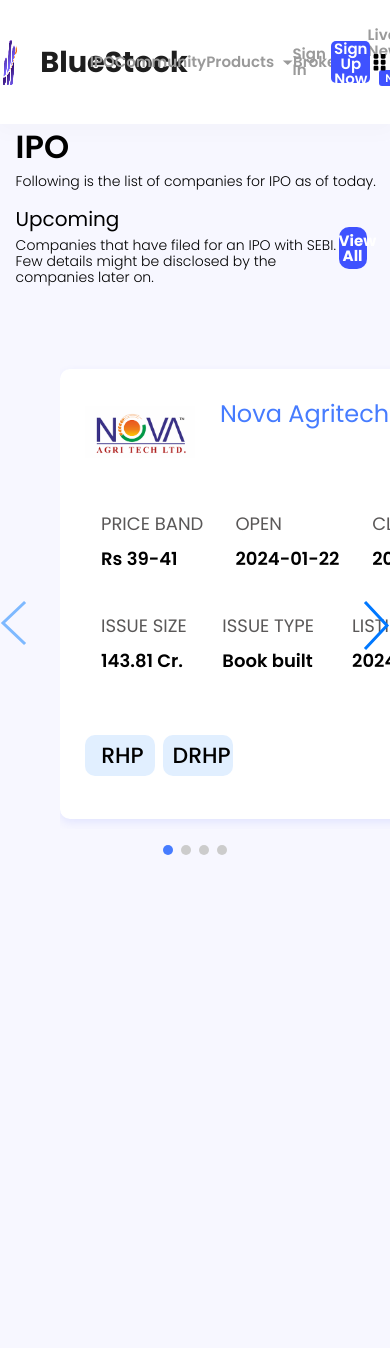
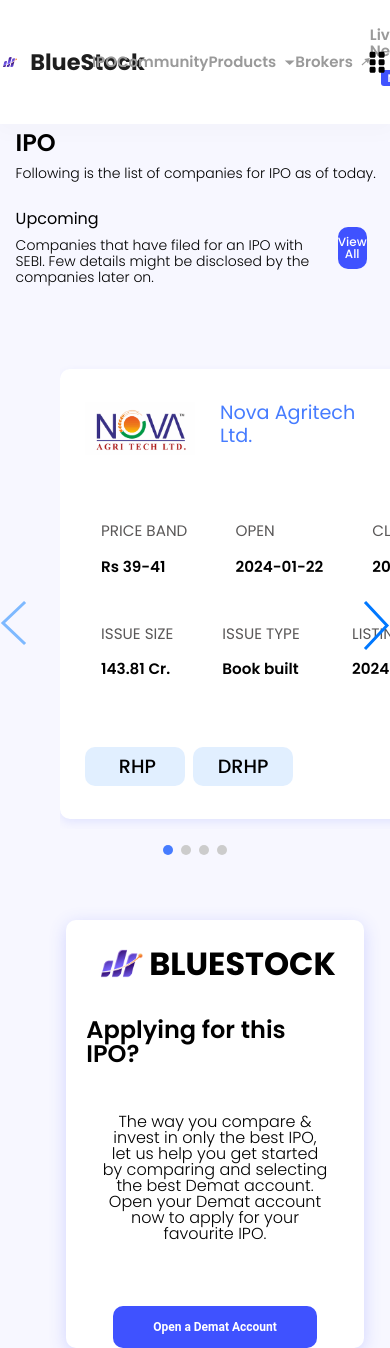
Before and after one commit to KunalGupta1511/IPO-Web-app, a React (Vite) app in the folder client/: page / in a window 390 px wide. Shown: the top 1348 px of the page. Before the commit the page ends 855 px from the top, so only its background shows below. Built offline with nearby package versions, Linux system fonts and the light colour scheme.

Commit message:
Added Demat and responsiveness

```diff
--- a/client/index.html
+++ b/client/index.html
@@ -3,7 +3,7 @@
 
 <head>
   <meta charset="UTF-8" />
-  <link rel="icon" type="image/svg+xml" href="/vite.svg" />
+  <link rel="icon" type="image/svg+xml" href="./src/assets/logo.png" />
   <meta name="viewport" content="width=device-width, initial-scale=1.0" />
   <title>IPO - Home</title>
   <script src="https://kit.fontawesome.com/a49421321d.js" crossorigin="anonymous"></script>
--- a/client/src/App.jsx
+++ b/client/src/App.jsx
@@ -2,6 +2,7 @@
 import Navbar from './components/Navbar'
 import Header from './components/Header'
 import UpcomingIpoCard from './components/Upcoming'
+import Demat from './components/Demat'
 
 function App() {
   return (
@@ -9,6 +10,7 @@
       <Navbar />
       <Header/>
       <UpcomingIpoCard />
+      <Demat />
     </>
   )
 }
--- /dev/null
+++ b/client/src/components/Demat.jsx
@@ -0,0 +1,16 @@
+import "../demat.css"
+
+export default function Demat() {
+    return <>
+        <section className="demat-account">
+            <div className="demat-logo-container">
+                <img src="./src/assets/dp.jpg" alt="Bluestock Logo" />
+                <span className="demat-title">BLUESTOCK</span>
+            </div>
+            <span>Applying for this IPO?</span>
+            <span className="demat-text">The way you compare & invest in only the best IPO, let us help you get started by comparing and selecting the best Demat account. Open your Demat account now to apply for your favourite IPO.
+            </span>
+            <button>Open a Demat Account</button>
+        </section>
+    </>
+}
--- a/client/src/components/Header.jsx
+++ b/client/src/components/Header.jsx
@@ -7,7 +7,7 @@
         <section id="upcomingIpo">
             <div className="upcomingIpo-text">
                 <div className="text-title">Upcoming</div>
-                <div className="text">
+                <div className="description">
                     Companies that have filed for an IPO with SEBI. Few details might be disclosed by the companies later on.
                 </div>
             </div>
--- a/client/src/components/IpoCard.jsx
+++ b/client/src/components/IpoCard.jsx
@@ -1,7 +1,7 @@
 import "../ipoCard.css"
 
 export default function IpoCard(props) {
-    const labels = Object.keys(props.ipoDetails).map((item)=>{
+    const labels = Object.keys(props.ipoDetails).map((item) => {
         return item.replace(/([A-Z])/g, " $1").toUpperCase();
     })
 
@@ -44,12 +44,12 @@
                         </tr>
                     </tbody>
                 </table>
+            </div>
             <div className="buttons">
                 <button id="Rhp">RHP</button>
                 <button id="Drhp">DRHP</button>
             </div>
         </div>
-            </div>
 
     </>
 }
--- a/client/src/components/Navbar.jsx
+++ b/client/src/components/Navbar.jsx
@@ -3,7 +3,7 @@
         <nav>
             <div className="logo-container">
                 <img src="./src/assets/logo.png" alt="BlueStock Logo" className="logo" />
-                <span className="title">BlueStock</span>
+                <div className="main-title">BlueStock</div>
             </div>
             <ul className="nav-list">
                 <li className="nav-links">IPO</li>
@@ -21,10 +21,10 @@
             <div className="signIn-signUp">
                 <a href="#">Sign In</a>
                 <button className="sign-up">Sign Up Now</button>
-                <svg width="26" height="26" viewBox="0 0 26 26" fill="none" xmlns="http://www.w3.org/2000/svg">
-                    <path d="M9.41992 2.39062H6.29492C5.43213 2.39062 4.73242 3.09033 4.73242 3.95312V7.07812C4.73242 7.94092 5.43213 8.64062 6.29492 8.64062H9.41992C10.2827 8.64062 10.9824 7.94092 10.9824 7.07812V3.95312C10.9824 3.09033 10.2827 2.39062 9.41992 2.39062ZM9.41992 10.2031H6.29492C5.43213 10.2031 4.73242 10.9028 4.73242 11.7656V14.8906C4.73242 15.7534 5.43213 16.4531 6.29492 16.4531H9.41992C10.2827 16.4531 10.9824 15.7534 10.9824 14.8906V11.7656C10.9824 10.9028 10.2827 10.2031 9.41992 10.2031ZM9.41992 18.0156H6.29492C5.43213 18.0156 4.73242 18.7153 4.73242 19.5781V22.7031C4.73242 23.5659 5.43213 24.2656 6.29492 24.2656H9.41992C10.2827 24.2656 10.9824 23.5659 10.9824 22.7031V19.5781C10.9824 18.7153 10.2827 18.0156 9.41992 18.0156ZM18.7949 2.39062H15.6699C14.8071 2.39062 14.1074 3.09033 14.1074 3.95312V7.07812C14.1074 7.94092 14.8071 8.64062 15.6699 8.64062H18.7949C19.6577 8.64062 20.3574 7.94092 20.3574 7.07812V3.95312C20.3574 3.09033 19.6577 2.39062 18.7949 2.39062ZM18.7949 10.2031H15.6699C14.8071 10.2031 14.1074 10.9028 14.1074 11.7656V14.8906C14.1074 15.7534 14.8071 16.4531 15.6699 16.4531H18.7949C19.6577 16.4531 20.3574 15.7534 20.3574 14.8906V11.7656C20.3574 10.9028 19.6577 10.2031 18.7949 10.2031ZM18.7949 18.0156H15.6699C14.8071 18.0156 14.1074 18.7153 14.1074 19.5781V22.7031C14.1074 23.5659 14.8071 24.2656 15.6699 24.2656H18.7949C19.6577 24.2656 20.3574 23.5659 20.3574 22.7031V19.5781C20.3574 18.7153 19.6577 18.0156 18.7949 18.0156Z" fill="black" />
-                </svg>
             </div>
+            <svg width="26" height="26" viewBox="0 0 26 26" fill="none" xmlns="http://www.w3.org/2000/svg">
+                <path d="M9.41992 2.39062H6.29492C5.43213 2.39062 4.73242 3.09033 4.73242 3.95312V7.07812C4.73242 7.94092 5.43213 8.64062 6.29492 8.64062H9.41992C10.2827 8.64062 10.9824 7.94092 10.9824 7.07812V3.95312C10.9824 3.09033 10.2827 2.39062 9.41992 2.39062ZM9.41992 10.2031H6.29492C5.43213 10.2031 4.73242 10.9028 4.73242 11.7656V14.8906C4.73242 15.7534 5.43213 16.4531 6.29492 16.4531H9.41992C10.2827 16.4531 10.9824 15.7534 10.9824 14.8906V11.7656C10.9824 10.9028 10.2827 10.2031 9.41992 10.2031ZM9.41992 18.0156H6.29492C5.43213 18.0156 4.73242 18.7153 4.73242 19.5781V22.7031C4.73242 23.5659 5.43213 24.2656 6.29492 24.2656H9.41992C10.2827 24.2656 10.9824 23.5659 10.9824 22.7031V19.5781C10.9824 18.7153 10.2827 18.0156 9.41992 18.0156ZM18.7949 2.39062H15.6699C14.8071 2.39062 14.1074 3.09033 14.1074 3.95312V7.07812C14.1074 7.94092 14.8071 8.64062 15.6699 8.64062H18.7949C19.6577 8.64062 20.3574 7.94092 20.3574 7.07812V3.95312C20.3574 3.09033 19.6577 2.39062 18.7949 2.39062ZM18.7949 10.2031H15.6699C14.8071 10.2031 14.1074 10.9028 14.1074 11.7656V14.8906C14.1074 15.7534 14.8071 16.4531 15.6699 16.4531H18.7949C19.6577 16.4531 20.3574 15.7534 20.3574 14.8906V11.7656C20.3574 10.9028 19.6577 10.2031 18.7949 10.2031ZM18.7949 18.0156H15.6699C14.8071 18.0156 14.1074 18.7153 14.1074 19.5781V22.7031C14.1074 23.5659 14.8071 24.2656 15.6699 24.2656H18.7949C19.6577 24.2656 20.3574 23.5659 20.3574 22.7031V19.5781C20.3574 18.7153 19.6577 18.0156 18.7949 18.0156Z" fill="black" />
+            </svg>
         </nav>
     </>
 }
--- /dev/null
+++ b/client/src/demat.css
@@ -0,0 +1,103 @@
+.demat-account {
+    font-family: Poppins;
+    position: relative;
+    display: flex;
+    flex-direction: column;
+    justify-content: center;
+    align-items: center;
+    top: 220px;
+    left: 17%;
+    box-shadow: 0px 4px 18.5px 0px #3F52FF33;
+    background-color: #FFFFFF;
+    border-radius: 10px;
+    width: 66%;
+    height: 100%;
+    margin-bottom: 2.7rem;
+    padding: 0px 20px;
+}
+
+.demat-logo-container {
+    display: flex;
+    justify-content: center;
+    align-items: center;
+    width: 31%;
+    margin-top: 1rem;
+    margin-bottom: 1.7rem ;
+}
+
+.demat-logo-container > img{
+    width: 35%;
+    height: auto;
+    min-width: 55px;
+    min-height: 55px;
+}
+
+.demat-title {
+    color: black;
+    font-weight: 700;
+    font-size: 2.8125rem;
+    text-align: center;
+    margin: 0;
+}
+
+span {
+    font-weight: 600;
+    font-size: 2.5rem;
+    line-height: 100%;
+    letter-spacing: 0%;
+    margin-bottom: 3rem;
+}
+
+.demat-text {
+    font-weight: 300;
+    font-size: 1.5rem;
+    text-align: center;
+    margin: 0rem 1rem 2rem 1rem;
+}
+
+.demat-account>button {
+    width: auto;
+    font-family: Roboto;
+    font-weight: 700;
+    background-color: #3F52FF;
+    color: white;
+    padding:15px 40px;
+    font-size: 1rem;
+    line-height: 100%;
+    letter-spacing: 0%;
+    margin-top: 3rem;
+    border: none;
+    border-radius: 10px;
+}
+
+@media (max-width:1500px) {
+    .demat-title{
+        font-size: 2.5rem;
+    }
+    span{
+        font-size: 2rem;
+    }
+    .demat-text{
+        font-size: 1.2rem;
+    }
+    .demat-account > button{
+        margin-top: 2.5rem;
+        font-size: 0.85rem;
+    }
+}
+
+@media (max-width:1024px) {
+    .demat-title{
+        font-size: 2rem;
+    }
+    span{
+        font-size: 1.5rem;
+    }
+    .demat-text{
+        font-size: 1rem;
+    }
+    .demat-account > button{
+        margin-top: 2rem;
+        font-size: 0.75rem;
+    }
+}
--- a/client/src/index.css
+++ b/client/src/index.css
@@ -36,10 +36,10 @@
 
 .logo {
     width: 21%;
-    height: 66%;
+    height: auto;
 }
 
-.logo-container>span {
+.logo-container>div {
     font-family: Poppins;
     font-weight: 700;
     font-size: 2.8125rem;
@@ -116,24 +116,6 @@
     text-decoration: none;
 }
 
-@media (max-width:1500px) {
-    nav {
-        justify-content: space-between;
-    }
-
-    .logo-container>span {
-        font-size: 1.8rem;
-    }
-
-    .nav-list {
-        width: 50%;
-    }
-
-    .signIn-signUp {
-        width: 25%;
-    }
-}
-
 header {
     position: absolute;
     display: flex;
@@ -179,7 +161,6 @@
     font-size: 0.9375rem;
     line-height: 100%;
     letter-spacing: 0%;
-
 }
 
 .text-title {
@@ -195,7 +176,7 @@
 
 .scroll-dots {
     position: relative;
-    top:235px;
+    top: 235px;
     display: flex;
     justify-content: center;
     margin-top: 1rem;
@@ -215,17 +196,72 @@
     background-color: #467cff;
 }
 
-svg{
+svg {
     cursor: pointer;
 }
 
-.next{
+.next {
     position: absolute;
     right: 0;
-    top:600px;
+    top: 600px;
 }
 
-.previous{
+.previous {
     position: absolute;
-    top:600px;
+    top: 600px;
 }
+
+@media (max-width:1500px) {
+    nav {
+        justify-content: space-between;
+    }
+    .logo-container>div {
+        font-size: 1.8rem;
+    }
+    .nav-list {
+        width: 50%;
+    }
+    .signIn-signUp {
+        width: 25%;
+    }
+    .heading {
+        font-size: 1.75rem;
+    }
+    #upcomingIpo > button{
+        font-size: 1rem;
+        font-weight: 600;
+        width: 12%;
+    }
+}
+
+@media (max-width:1024px) {
+    .signIn-signUp {
+        display: none;
+    }
+    nav {
+        justify-content: space-around;
+    }
+    .logo-container>div {
+        font-size: 1.4rem;
+    }
+    .nav-list {
+        width: 70% ;
+    }
+    nav {
+        gap: 10px;
+    }
+    .heading {
+        font-size: 1.5rem;
+    }
+    .text-title{
+        font-size: 1rem;
+    }
+    #upcomingIpo{
+        gap:10px;
+    }
+    #upcomingIpo > button{
+        font-size: 0.75rem;
+        font-weight: 500;
+        width: 12%;
+    }
+}
--- a/client/src/ipoCard.css
+++ b/client/src/ipoCard.css
@@ -29,22 +29,30 @@
     width: 27%;
     min-width: 410px;
     max-width: 550px;
-    height: 450px;
+    min-height: 450px;
     border-radius: 10px;
     padding: 0px 25px;
     display: flex;
     flex-shrink: 0;
     flex-direction: column;
-    justify-content: space-evenly;
+    justify-content: space-around;
+    transition: transform 0.3s ease,box-shadow 0.3s ease;
+    cursor: pointer;
+}
+
+.card:hover{
+    transform: translateY(-10px);
+    box-shadow: 0px 10px 20px 0px #3F52FF1A;
 }
 
 .title-container {
     display: flex;
     justify-content: flex-start;
     align-items: start;
-    position: absolute;
+    position: relative;
     white-space: nowrap;
-    width: 20%;
+    width: 75%;
+    height: auto;
     top: 10%;
     gap: 15px;
 }
@@ -54,6 +62,9 @@
     font-size: 1.5rem;
     color: #467CFF;
     margin-left: 10px;
+    margin-bottom: 10px;
+    text-wrap:wrap;
+    line-height: 1.15;
 }
 
 .title-container>img {
@@ -99,15 +110,15 @@
 
 .buttons {
     width: 15%;
-    position: absolute;
-    top: 80%;
+    position: relative;
+    top: 0;
     display: flex;
     gap: 0.5rem;
 }
 
-.buttons button {
+#Rhp,#Drhp {
     width: 40%;
-    min-width: 70px;
+    min-width: 100px;
     padding: 0.6rem 0.3rem 0.6rem 0.6rem;
     border-radius: 10px;
     border: none;
@@ -122,6 +133,45 @@
     transition: background-color 0.2s ease;
 }
 
-.buttons button:hover {
+#Drhp{
+    padding-right: 0.6rem;
+}
+#Rhp:hover , #Drhp:hover {
     background-color: #d2e2f9;
 }
+
+@media (max-width:1500px) {
+    .card{
+        width: 23%;
+    }
+    .title{
+        font-size: 1.35rem;
+    }
+    .ipo-details th{
+        font-size: 1.085rem;
+    }
+    .ipo-details td{
+        font-size: 1.085rem;
+    }
+    #Rhp,#Drhp{
+        font-size: 1.3rem;
+    }
+}
+
+@media (max-width:1024px) {
+    .card{
+        width: 18%;
+    }
+    .title{
+        font-size: 1.2rem;
+    }
+    .ipo-details th{
+        font-size: 0.95rem;
+    }
+    .ipo-details td{
+        font-size: 0.95rem;
+    }
+    #Rhp,#Drhp{
+        font-size: 1.2rem;
+    }
+}
```
Also changed, not shown: client/src/assets/dp.jpg (added). Lines whose indentation alone changed are shown as unchanged.
